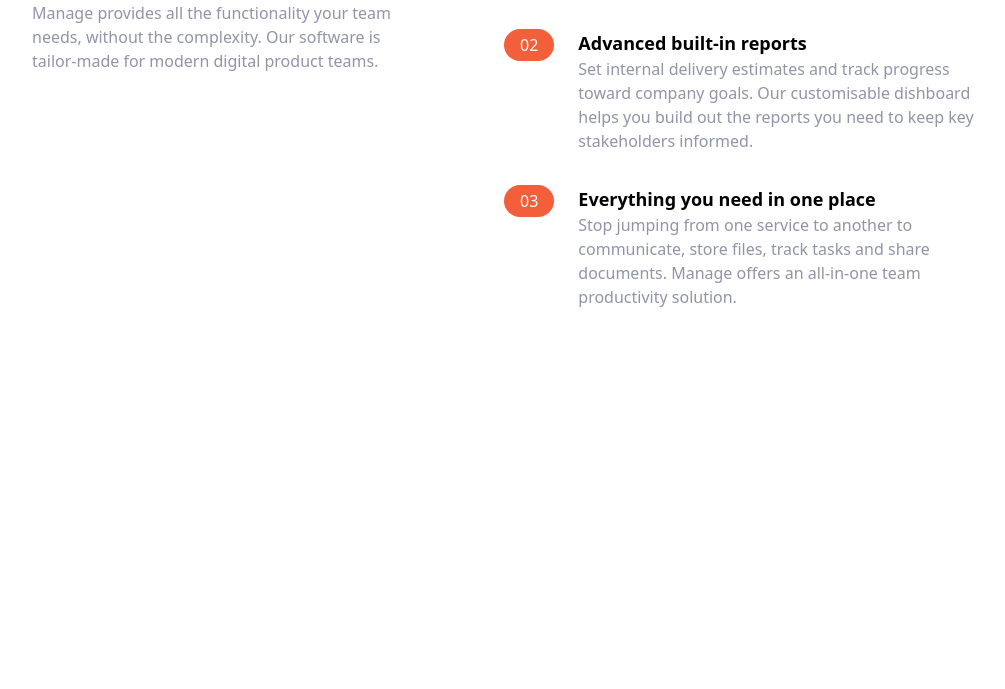
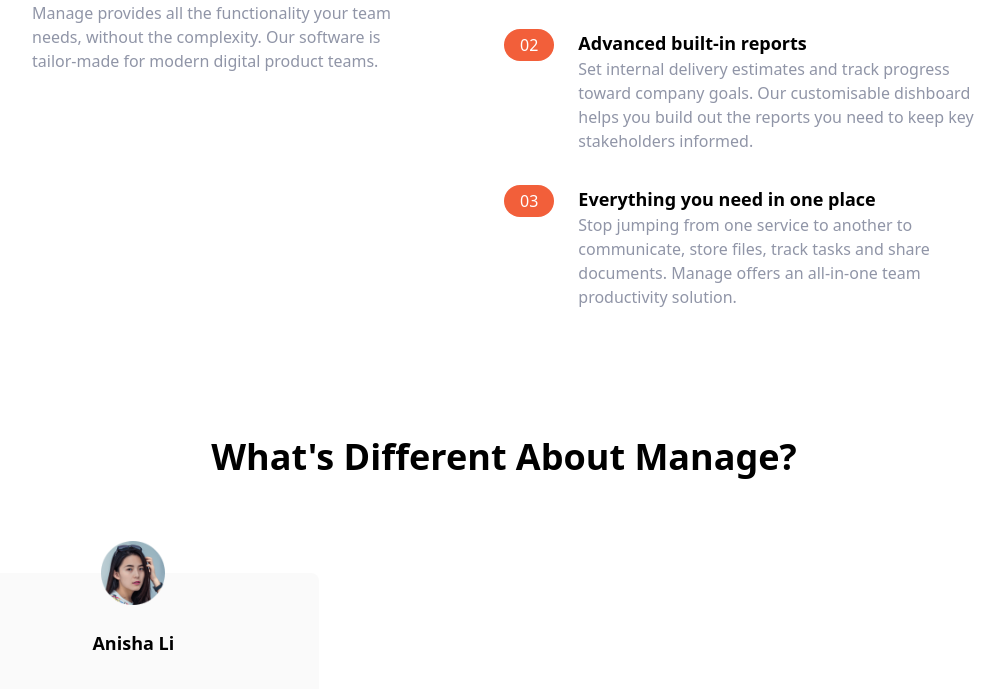
Before and after one commit to gulshan25/tailwind_manage_landing_page, a website: page index.html in a window 1280 px wide. Shown: the part 719-1408 px from the top of the page, without its empty margins (136-1141 px from the left). Before the commit the page ends 1028 px from the top, so only its background shows below. Drawn offline with Linux system fonts and the light colour scheme.

Commit message:
tailwind manage landing page

```diff
--- a/index.html
+++ b/index.html
@@ -164,5 +164,26 @@
         </div>
       </div>
     </section>
+    <!-- Testimonial -->
+    <section id="testimonials">
+      <!-- container to  heading and tests blocks -->
+      <div class="max-w-6xl px-5 mx-auto mt-32 text-center">
+        <!-- Heading -->
+        <h2 class="text-4xl font-bold text-center">
+          What's Different About Manage?
+        </h2>
+        <!-- Testimonials container -->
+        <div class="flex flex-col mt-24 md:flex-row md:space-x-6">
+          <!-- Testimonial 1 -->
+          <div
+            class="flex flex-col items-center p-6 space-y-6 rounded-lg bg-veryLightGray md:w-1/3"
+          >
+            <img src="img/avatar-anisha.png" class="w-16 -mt-14" alt="" />
+            <h5 class="text-lg font-bold">Anisha Li</h5>
+            <p class="text-sm text-darkGrayishBlue"></p>
+          </div>
+        </div>
+      </div>
+    </section>
   </body>
 </html>
```
Also changed, not shown: css/main.css.
